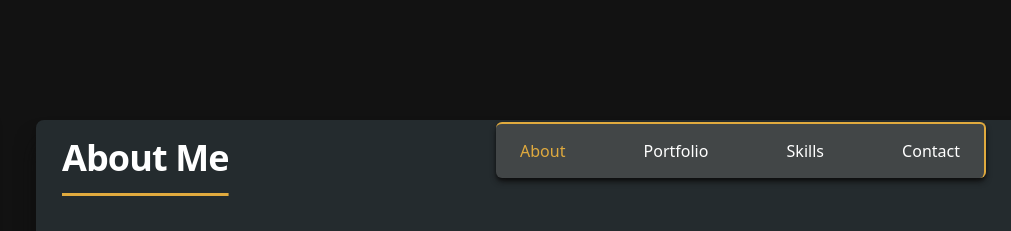
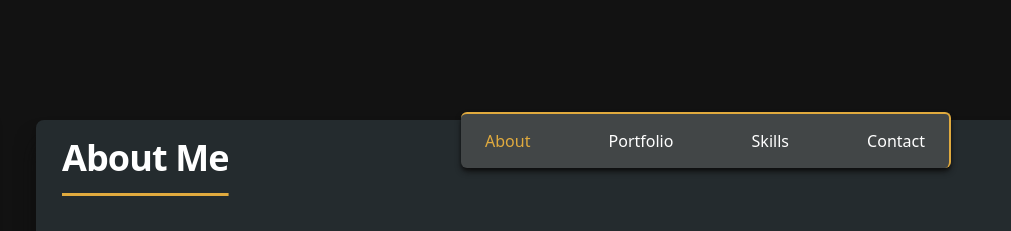
Before and after one commit to durgaprasad118/Portfolio, a plain HTML site: page index.html in a window 1280 px wide. Shown: the top 231 px of the page, 269-1280 px from the left. Drawn offline with nearby package versions, Linux system fonts and the light colour scheme; a script that the page names is missing; a web font is replaced by a local one.

Commit message:
Update style.css

```diff
--- a/style.css
+++ b/style.css
@@ -20,8 +20,9 @@ box-shadow:  1px 1px 5px #7f7575,
 }
 @media (min-width:1200px){
     .top-about{
-/*         right: 100px; */
-/*         transform: translateY(-15px); */
+        right: 60px;
+
+        transform: translateY(-10px);
     }
 
 }
```
